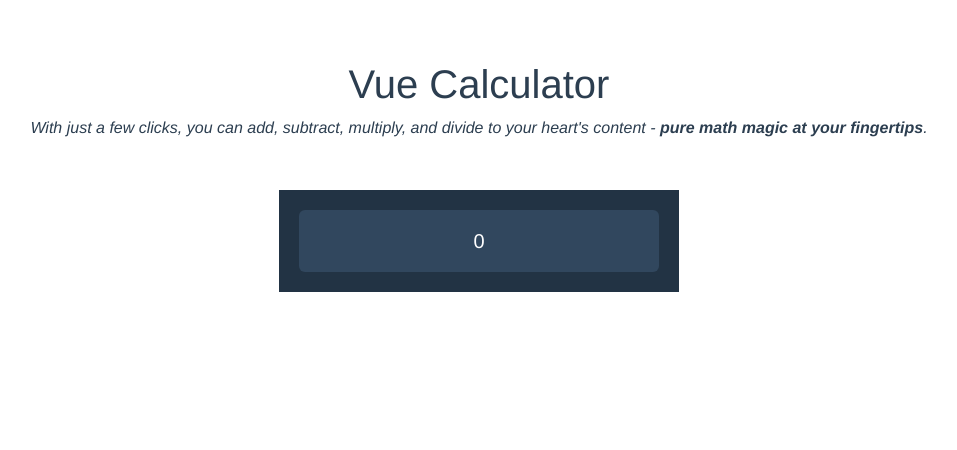
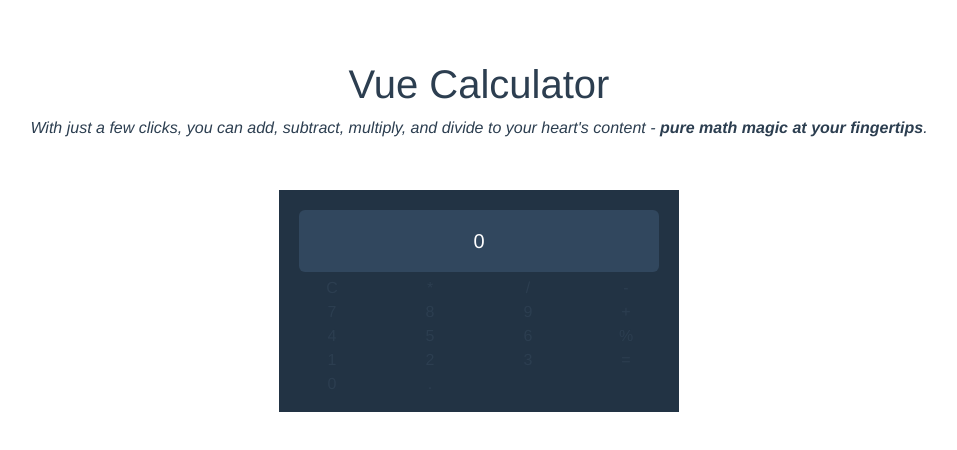
Before and after one commit to Lu-Smith/Vue_calculator, a Vue app in the folder vue-calculator/: page / in a window 1280 px wide. Shown: the top 450 px of the page, without its empty margins (161-1118 px from the left). Built offline with nearby package versions, Linux system fonts and the light colour scheme.

Commit message:
Updated CalculatorApp.vue

```diff
--- a/vue-calculator/src/components/CalculatorApp.vue
+++ b/vue-calculator/src/components/CalculatorApp.vue
@@ -10,11 +10,18 @@
       class="p-3"
       style="max-width: 400px; margin: 50px auto; background: #234"
     >
-      <!--Calculatr Resuls-->
+      <!-- Calculator Results-->
       <div
-        class="w-full rounded m-1 p-3 text-right lead font-wieght-bold text-white bg-vue-dark"
+        class="w-full rounded m-1 p-3 text-right lead font-weight-bold text-white bg-vue-dark"
       >
         {{ calculatorValue || 0 }}
+      </div>
+
+      <!-- Calculator buttons-->
+      <div class="row no-gutters">
+        <div class="col-3" v-for="n in calculatorElements" v-bind:key="n">
+          {{ n }}
+        </div>
       </div>
     </div>
   </div>
@@ -29,6 +36,26 @@ export default {
   data() {
     return {
       calculatorValue: "",
+      calculatorElements: [
+        "C",
+        "*",
+        "/",
+        "-",
+        "7",
+        "8",
+        "9",
+        "+",
+        "4",
+        "5",
+        "6",
+        "%",
+        "1",
+        "2",
+        "3",
+        "=",
+        "0",
+        ".",
+      ],
     };
   },
 };
```
